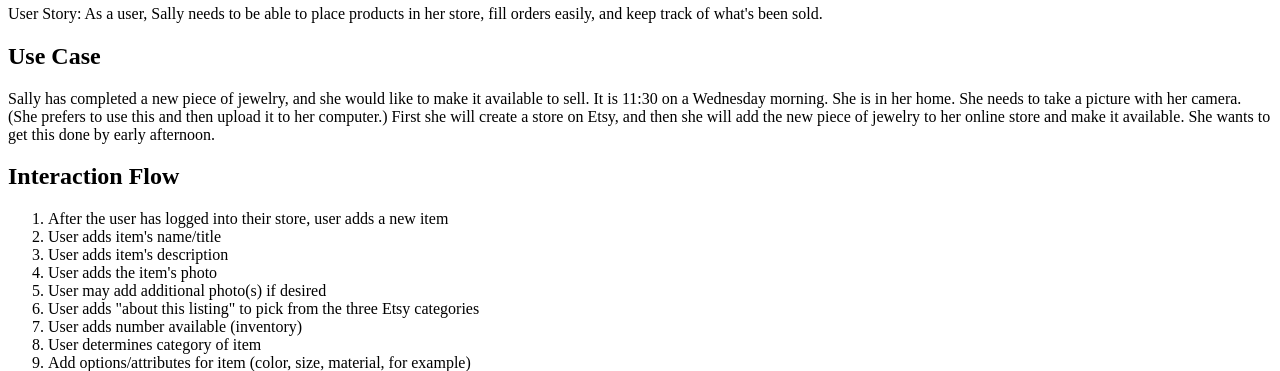
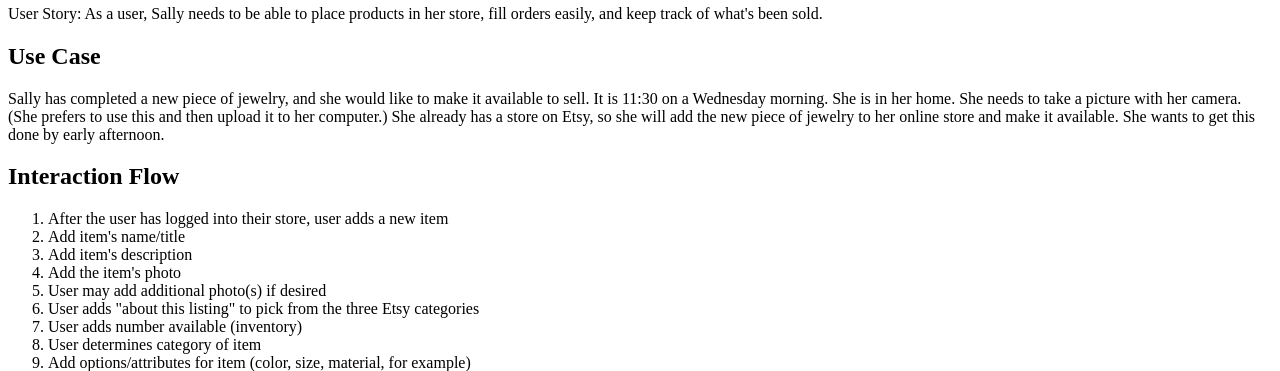
Before and after one commit to lsanchezrees/data-design-etsy, a PHP site: page / in a window 1280 px wide. Shown: the part 416-787 px from the top of the page. Run offline with PHP 8.4, Linux system fonts and the light colour scheme.

Commit message:
Updates to conceptual design

```diff
--- a/index.php
+++ b/index.php
@@ -16,13 +16,13 @@
 		<p>Goals: Her goal is to increase her income by selling her jewelry online.  She also hopes that selling online will expose her to new audiences and perhaps bring her some fame.</p>
 		<p>User Story: As a user, Sally needs to be able to place products in her store, fill orders easily, and keep track of what's been sold.</p>
 		<h2>Use Case</h2>
-		<p>Sally has completed a new piece of jewelry, and she would like to make it available to sell.  It is 11:30 on a Wednesday morning.  She is in her home. She needs to take a picture with her camera.  (She prefers to use this and then upload it to her computer.) First she will create a store on Etsy, and then she will add the new piece of jewelry to her online store and make it available.  She wants to get this done by early afternoon. </p>
+		<p>Sally has completed a new piece of jewelry, and she would like to make it available to sell.  It is 11:30 on a Wednesday morning.  She is in her home. She needs to take a picture with her camera.  (She prefers to use this and then upload it to her computer.) She already has a store on Etsy, so she will add the new piece of jewelry to her online store and make it available.  She wants to get this done by early afternoon. </p>
 		<h2>Interaction Flow</h2>
 		<ol>
 			<li>After the user has logged into their store, user adds a new item</li>
-			<li>User adds item's name/title</li>
-			<li>User adds item's description</li>
-			<li>User adds the item's photo</li>
+			<li>Add item's name/title</li>
+			<li>Add item's description</li>
+			<li>Add the item's photo</li>
 			<li>User may add additional photo(s) if desired</li>
 			<li>User adds "about this listing" to pick from the three Etsy categories</li>
 			<li>User adds number available (inventory)</li>
@@ -40,6 +40,7 @@
 			<li>Add tags to item to help in searching</li>
 			<li>Publish listing</li>
 		</ol>
+
 		<h2>Conceptual Model</h2>
 		<h3>Entities and Attributes</h3>
 		<p>Seller</p>
```
